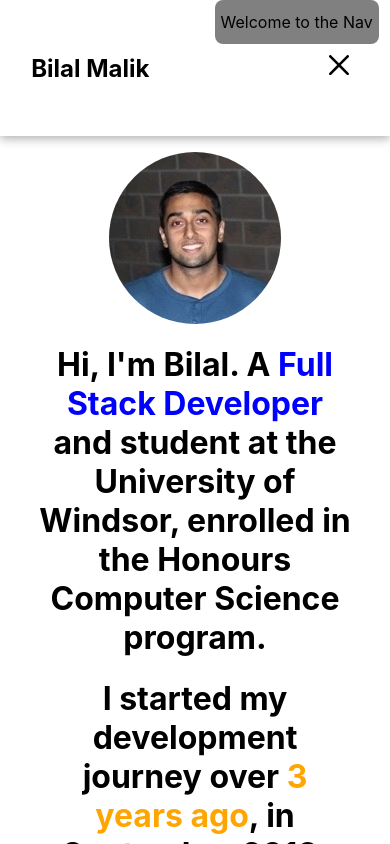
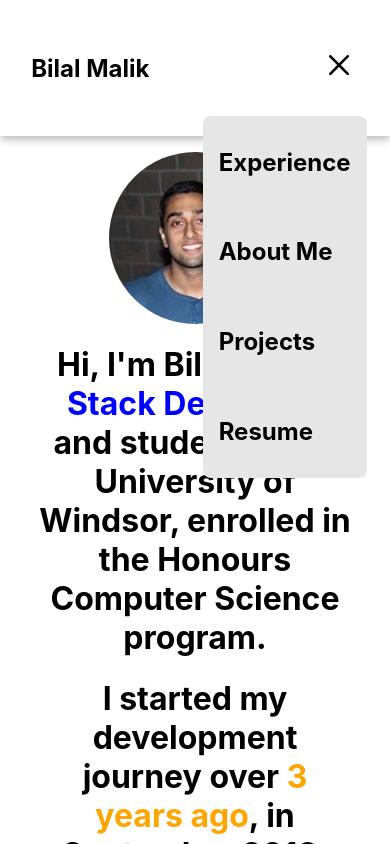
Before and after one commit to bilalmalik4321/Personal-Website-Redesign, a React (Create React App) app: page /about-me in a window 390 px wide. Both pictures are taken after a click on the icon 350 px from the left and 54 px from the top of the page. Shown: the top 844 px of the page. Built offline with nearby package versions, Linux system fonts and the light colour scheme.

Commit message:
finished mobile nav functionality and display

```diff
--- a/public/index.html
+++ b/public/index.html
@@ -14,7 +14,7 @@
       manifest.json provides metadata used when your web app is installed on a
       user's mobile device or desktop. See https://developers.google.com/web/fundamentals/web-app-manifest/
     -->
-    <link rel="manifest" href="%PUBLIC_URL%/manifest.json" />
+    <!-- <link rel="manifest" href="%PUBLIC_URL%/manifest.json" /> -->
     <!--
       Notice the use of %PUBLIC_URL% in the tags above.
       It will be replaced with the URL of the `public` folder during the build.
--- a/src/components/navBar/navBarMobile/navBarMobile.tsx
+++ b/src/components/navBar/navBarMobile/navBarMobile.tsx
@@ -10,6 +10,7 @@ import { ReactComponent as Close } from "images/close.svg";
 import { useNavBarContext } from "../navBarContext";
 import { NavBarModal } from "./navBarModal";
 import "styles/navBarMobile.css";
+import { Link } from "react-router-dom";
 
 export const NavBarMobile: React.FC = () => {
 
@@ -17,20 +18,22 @@ export const NavBarMobile: React.FC = () => {
 
     return(
         <ul className="nav-bar-container">
-            <li className="mobile-nav-link">
-                <h2>Bilal Malik</h2>
+            <li className="mobile-nav-link-container">
+                <Link className="nav-link" to="/" onClick={()=>setHamburgerOpen(false)}>
+                    <h2 className="mobile-nav-link">Bilal Malik</h2>
+                </Link>
             </li>
             <li>
                 { hamburgerOpen ? (
-                        <Close className="close-padding" onClick={()=>setHamburgerOpen(false)}/>
+                        <Close className="close-padding" onClick={()=>{setHamburgerOpen(false);console.log("pressed")}}/>
                     ):(
-                        <Hamburger className="hamburger-padding" onClick={()=>setHamburgerOpen(true)}/>
+                        <Hamburger className="hamburger-padding" onClick={()=>{setHamburgerOpen(true);console.log("pressed")}}/>
                     )
                 }
             </li>
             { hamburgerOpen &&
-            <div className="modal-component-class">
-                <NavBarModal/>
+            <div className={`modal-component-class`}>
+                <NavBarModal closeHamburger={()=>setHamburgerOpen(false)}/>
             </div>
             }
         </ul>
--- a/src/components/navBar/navBarMobile/navBarModal.tsx
+++ b/src/components/navBar/navBarMobile/navBarModal.tsx
@@ -1,7 +1,23 @@
-export const NavBarModal = () => {
-    return(
+import React from "react";
+import { Link } from "react-router-dom";
+
+interface PropType {
+    closeHamburger:Function,
+}
+
+export const NavBarModal = ({closeHamburger}:PropType) => (
         <div className="modal-container">
-        Welcome to the Nav
+            <Link className="nav-link" to="experience" onClick={()=>closeHamburger()}>
+                <h2 className="mobile-nav-link">Experience</h2>
+            </Link>
+            <Link className="nav-link" to="about-me" onClick={()=>closeHamburger()}>
+                <h2 className="mobile-nav-link">About Me</h2>
+            </Link>
+            <Link className="nav-link" to="about-me" onClick={()=>closeHamburger()}>
+                <h2 className="mobile-nav-link">Projects</h2>
+            </Link>
+            <Link className="nav-link" to="about-me" onClick={()=>closeHamburger()}>
+                <h2 className="mobile-nav-link">Resume</h2>
+            </Link>
         </div>
     )
-}
--- a/src/styles/navBarMobile.css
+++ b/src/styles/navBarMobile.css
@@ -11,20 +11,41 @@
 
 .modal-component-class {
     position: absolute;
+    margin-top: 9vh;
+    right: 0;
+}
+
+.right-position {
+    right: 0;
 }
 
 .modal-container {
     border-radius: 8px;
     /* margin-top: 120px; */
-    margin-left: 55vw;
+    margin-right: 6vw;
+    margin-top: 40px;
+    margin-left: 500px;
 
     padding-top: 12px;
     padding-bottom: 12px;
-    padding-right: 6px;
-    padding-left: 6px;
-    background-color: grey;
+    padding-right: 16px;
+    padding-left: 16px;
+    background-color: #e6e6e6;
+    height: 40vh;
+    display: flex;
+    flex-direction: column;
+    justify-content: space-between;
 }
 
-.mobile-nav-link {
+.mobile-nav-link-container {
     padding: 4vh 8vw;
   }
+
+  .mobile-nav-link {
+    color: #000;
+}
+
+  .mobile-nav-link:hover {
+    color: #1e3ef5;
+    cursor: pointer;
+}
```
